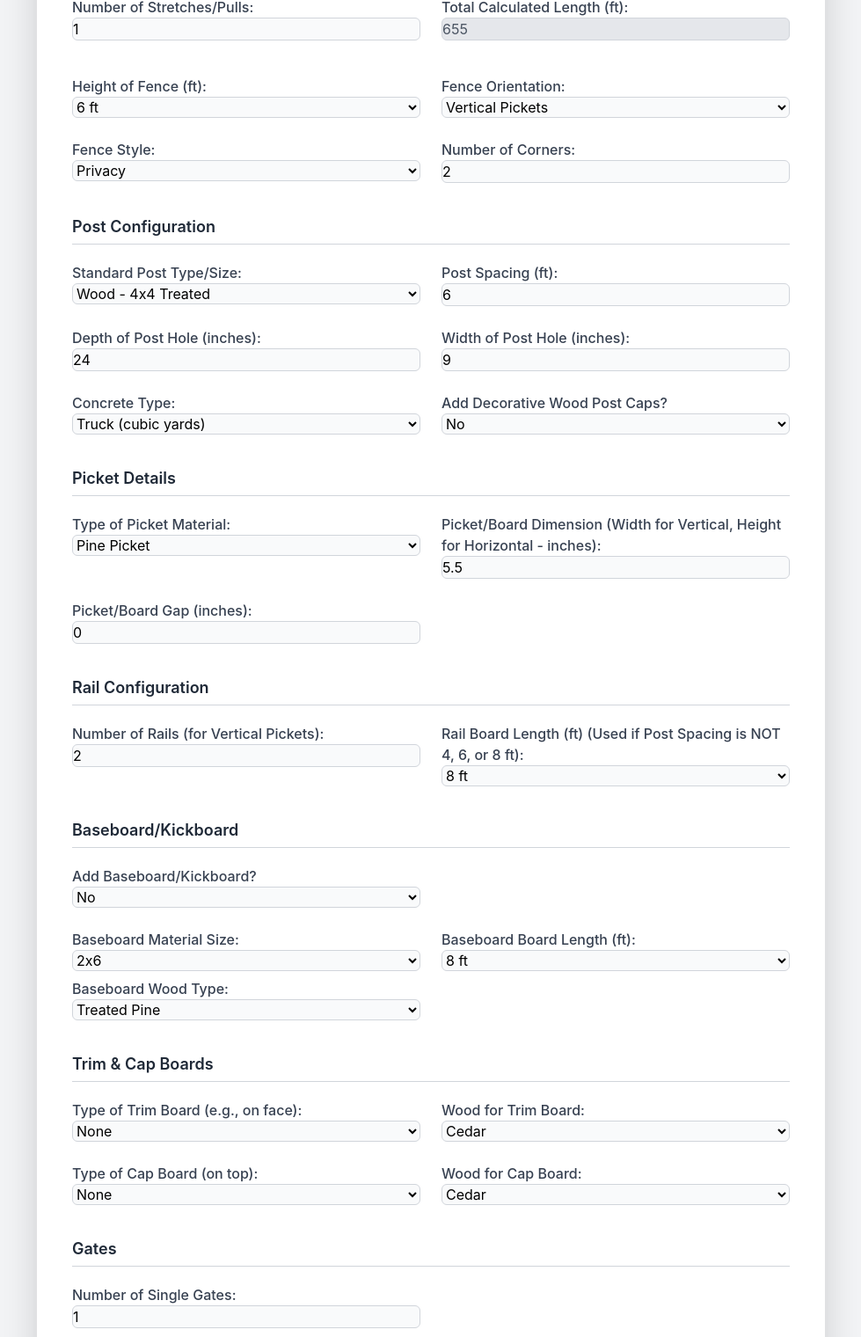
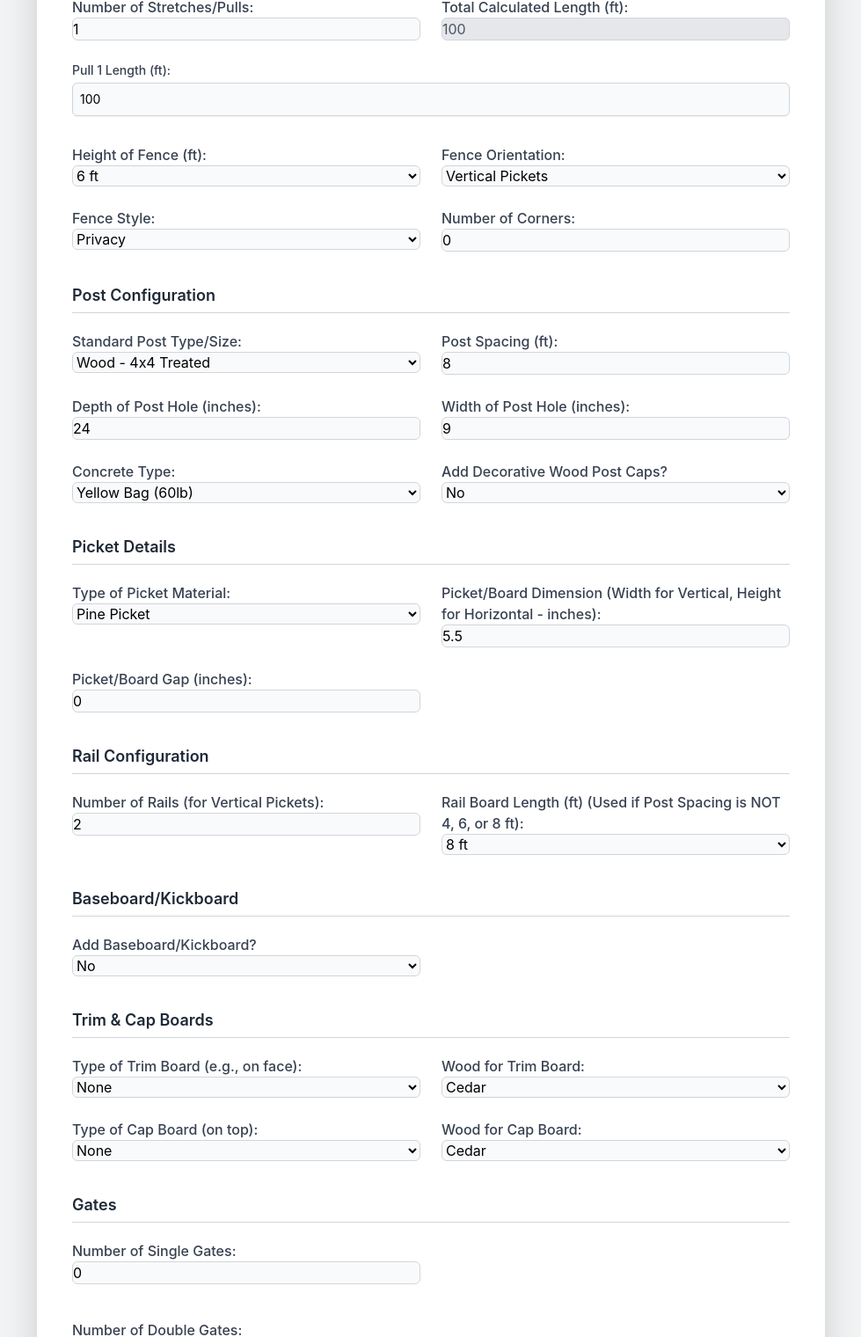
Before and after one commit to philly88r/woodcalc, a website: page index.html in a window 1280 px wide. Shown: the part 222-1742 px from the top of the page at 88% size, without its empty margins (150-1129 px from the left). Drawn offline with nearby package versions, Linux system fonts and the light colour scheme.

Commit message:
Add Heroku deployment configuration and update default values

```diff
--- a/index.html
+++ b/index.html
@@ -87,7 +87,7 @@
                 <option value="Vertical" selected>Vertical Pickets</option>
                 <option value="Horizontal">Horizontal Pickets</option>
             </select>
-        </div>
+         </div>
          <div>
             <label for="fenceStyle">Fence Style:</label>
             <select id="fenceStyle" onchange="calculateFence()">
@@ -98,7 +98,7 @@
         </div>
         <div>
             <label for="numCorners">Number of Corners:</label>
-            <input type="number" id="numCorners" value="2" oninput="calculateFence()">
+            <input type="number" id="numCorners" value="0" oninput="calculateFence()">
         </div>
 
         <h3 class="input-group-title">Post Configuration</h3>
@@ -115,7 +115,7 @@
         </div>
         <div>
             <label for="postSpacing">Post Spacing (ft):</label>
-            <input type="number" id="postSpacing" value="6" oninput="calculateFence()">
+            <input type="number" id="postSpacing" value="8" oninput="calculateFence()">
         </div>
         <div>
             <label for="holeDepth">Depth of Post Hole (inches):</label>
@@ -128,9 +128,9 @@
         <div>
             <label for="concreteType">Concrete Type:</label>
             <select id="concreteType" onchange="calculateFence()">
-                <option value="truck" selected>Truck (cubic yards)</option>
+                <option value="truck">Truck (cubic yards)</option>
                 <option value="red">Red Bag (50lb)</option>
-                <option value="yellow">Yellow Bag (60lb)</option>
+                <option value="yellow" selected>Yellow Bag (60lb)</option>
             </select>
         </div>
         <div>
@@ -246,7 +246,7 @@
         <h3 class="input-group-title">Gates</h3>
         <div>
             <label for="numSingleGates">Number of Single Gates:</label>
-            <input type="number" id="numSingleGates" value="1" oninput="handleNumSingleGatesChange()">
+            <input type="number" id="numSingleGates" value="0" oninput="handleNumSingleGatesChange()">
         </div>
         <div id="singleGateWidthsContainer" class="md:col-span-2 grid grid-cols-1 md:grid-cols-2 gap-x-6 gap-y-0 mt-0">
             </div>
--- a/woodcalc-helpers.js
+++ b/woodcalc-helpers.js
@@ -26,8 +26,9 @@ function generatePullLengthInputs(count) {
             if (window.innerWidth >= 768 && count % 2 !== 0 && i === count -1) {
                 div.className = 'md:col-span-2';
             }
+            const defaultValue = (i === 0) ? '100' : ''; // Set default to 100 for the first input
             div.innerHTML = `<label for="pullLength_${i+1}" class="text-sm font-medium text-gray-700">Pull ${i+1} Length (ft):</label>
-                           <input type="number" id="pullLength_${i+1}" class="pull-length-input mt-1 block w-full shadow-sm sm:text-sm border-gray-300 rounded-md p-2" min="0" step="any" oninput="updateTotalLengthFromPulls()">`;
+                           <input type="number" id="pullLength_${i+1}" class="pull-length-input mt-1 block w-full shadow-sm sm:text-sm border-gray-300 rounded-md p-2" value="${defaultValue}" min="0" step="any" oninput="updateTotalLengthFromPulls()">`;
             container.appendChild(div);
         }
     } else {
--- a/woodcalc.js
+++ b/woodcalc.js
@@ -66,7 +66,7 @@ const materialCosts = {
 function getInputValue(id, isNumeric = true) {
     const element = document.getElementById(id);
     if (!element) {
-        console.error(\`Input element ${id} missing.\`);
+        console.error("Input element " + id + " missing.");
         return isNumeric ? 0 : "";
     }
     const value = element.value;
@@ -75,7 +75,7 @@ function getInputValue(id, isNumeric = true) {
         // Add validation: Check if it's a number and non-negative
         if (isNaN(numValue) || numValue < 0) {
             // Optionally, provide user feedback here
-            console.warn(\`Invalid or negative input for ${id}: ${value}. Using 0.\`);
+            console.warn("Invalid or negative input for " + id + ": " + value + ". Using 0.");
             return 0;
         }
         return numValue;
@@ -83,18 +83,17 @@ function getInputValue(id, isNumeric = true) {
     return value;
 }
 
-
 function addResultRow(results, itemNumber, item, description, qty, unitCost, totalCost) {
     const numericQty = parseFloat(qty) || 0;
     const numericUnitCost = parseFloat(unitCost) || 0;
     const numericTotalCost = parseFloat(totalCost) || 0;
-    results.html += \`<tr><td>${itemNumber}</td><td>${item}</td><td>${description}</td><td>${numericQty.toFixed(numericQty % 1 === 0 ? 0 : 2)}</td><td>$${numericUnitCost.toFixed(2)}</td><td>$${numericTotalCost.toFixed(2)}</td></tr>\`;
+    results.html += "<tr><td>" + itemNumber + "</td><td>" + item + "</td><td>" + description + "</td><td>" + numericQty.toFixed(numericQty % 1 === 0 ? 0 : 2) + "</td><td>$" + numericUnitCost.toFixed(2) + "</td><td>$" + numericTotalCost.toFixed(2) + "</td></tr>";
     if (numericTotalCost > 0) { results.grandTotal += numericTotalCost; }
 }
 
 function parsePostType(postTypeValue) {
     const parts = postTypeValue.split('_');
-    if (parts[0] === 'wood') { return { material: \`${parts[0]}_\${parts[1]}\`, size: parts[2] }; }
+    if (parts[0] === 'wood') { return { material: parts[0] + '_' + parts[1], size: parts[2] }; }
     else if (parts[0] === 'postMaster') { return { material: 'postMaster', size: null }; }
     else if (parts[0] === 'schedule20' || parts[0] === 'schedule40') { return { material: parts[0], size: parts[1].replace('-', '.') }; }
     return { material: 'unknown', size: null };
```
Also changed, not shown: package.json (added, +16 -0 lines), server.js (added, +16 -0 lines), 2 other files.
